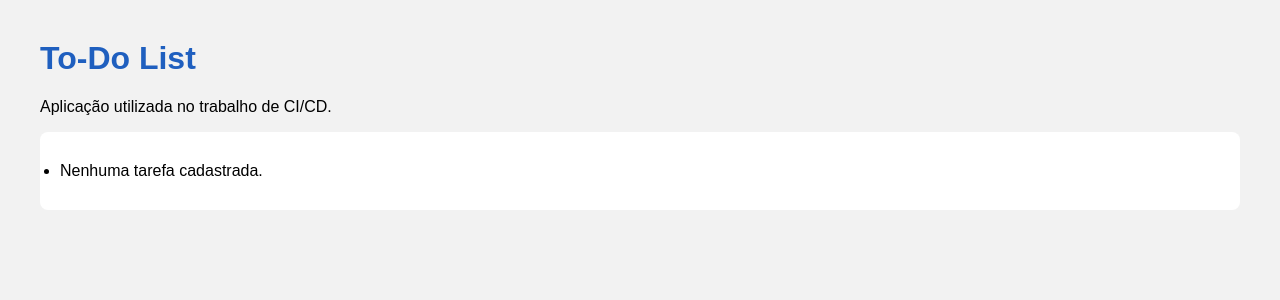
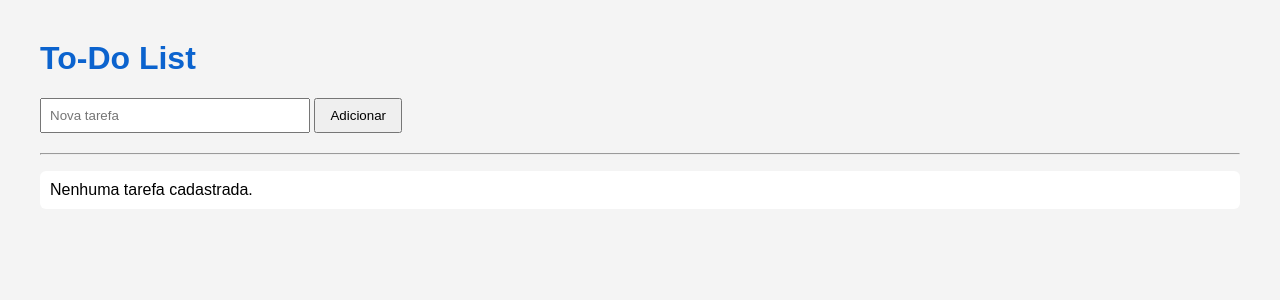
Before and after one commit to Jeudess/todo-cicd, a Flask app: page / in a window 1280 px wide. Shown: the top 300 px of the page. Run offline with Flask 3, Linux system fonts and the light colour scheme.

Commit message:
Implementa funcionalidades da lista de tarefas

```diff
--- a/app/app.py
+++ b/app/app.py
@@ -1,4 +1,4 @@
-from flask import Flask, render_template
+from flask import Flask, render_template, request, redirect
 
 from database import configure_database, db
 from models import Task
@@ -13,13 +13,48 @@ with app.app_context():
 
 @app.route("/")
 def index():
+    tarefas = Task.query.order_by(Task.id).all()
+    return render_template("index.html", tarefas=tarefas)
 
-    tarefas = Task.query.all()
 
-    return render_template(
-        "index.html",
-        tarefas=tarefas
-    )
+@app.route("/add", methods=["POST"])
+def add():
+
+    titulo = request.form["title"]
+
+    if titulo.strip():
+
+        nova = Task(title=titulo)
+
+        db.session.add(nova)
+
+        db.session.commit()
+
+    return redirect("/")
+
+
+@app.route("/complete/<int:id>")
+def complete(id):
+
+    tarefa = Task.query.get_or_404(id)
+
+    tarefa.completed = not tarefa.completed
+
+    db.session.commit()
+
+    return redirect("/")
+
+
+@app.route("/delete/<int:id>")
+def delete(id):
+
+    tarefa = Task.query.get_or_404(id)
+
+    db.session.delete(tarefa)
+
+    db.session.commit()
+
+    return redirect("/")
 
 
 if __name__ == "__main__":
--- a/app/static/style.css
+++ b/app/static/style.css
@@ -1,19 +1,39 @@
 body{
-    font-family: Arial, Helvetica, sans-serif;
+    font-family:Arial,Helvetica,sans-serif;
     margin:40px;
-    background:#f2f2f2;
+    background:#f4f4f4;
 }
 
 h1{
-    color:#1f5fbf;
+    color:#0b63ce;
+}
+
+form{
+    margin-bottom:20px;
+}
+
+input{
+    padding:8px;
+    width:250px;
+}
+
+button{
+    padding:8px 14px;
 }
 
 ul{
-    background:white;
-    padding:20px;
-    border-radius:8px;
+    list-style:none;
+    padding:0;
 }
 
 li{
+    background:white;
     margin:10px 0;
+    padding:10px;
+    border-radius:6px;
 }
+
+a{
+    margin-left:15px;
+    text-decoration:none;
+}
--- a/app/templates/index.html
+++ b/app/templates/index.html
@@ -7,7 +7,8 @@
 
 <title>To-Do List</title>
 
-<link rel="stylesheet" href="{{ url_for('static', filename='style.css') }}">
+<link rel="stylesheet"
+href="{{ url_for('static', filename='style.css') }}">
 
 </head>
 
@@ -15,7 +16,23 @@
 
 <h1>To-Do List</h1>
 
-<p>Aplicação utilizada no trabalho de CI/CD.</p>
+<form action="/add" method="POST">
+
+<input
+type="text"
+name="title"
+placeholder="Nova tarefa"
+required>
+
+<button type="submit">
+
+Adicionar
+
+</button>
+
+</form>
+
+<hr>
 
 <ul>
 
@@ -23,13 +40,37 @@
 
 <li>
 
+{% if tarefa.completed %}
+
+<s>{{ tarefa.title }}</s>
+
+{% else %}
+
 {{ tarefa.title }}
+
+{% endif %}
+
+<a href="/complete/{{ tarefa.id }}">
+
+✔
+
+</a>
+
+<a href="/delete/{{ tarefa.id }}">
+
+🗑
+
+</a>
 
 </li>
 
 {% else %}
 
-<li>Nenhuma tarefa cadastrada.</li>
+<li>
+
+Nenhuma tarefa cadastrada.
+
+</li>
 
 {% endfor %}
 
```
